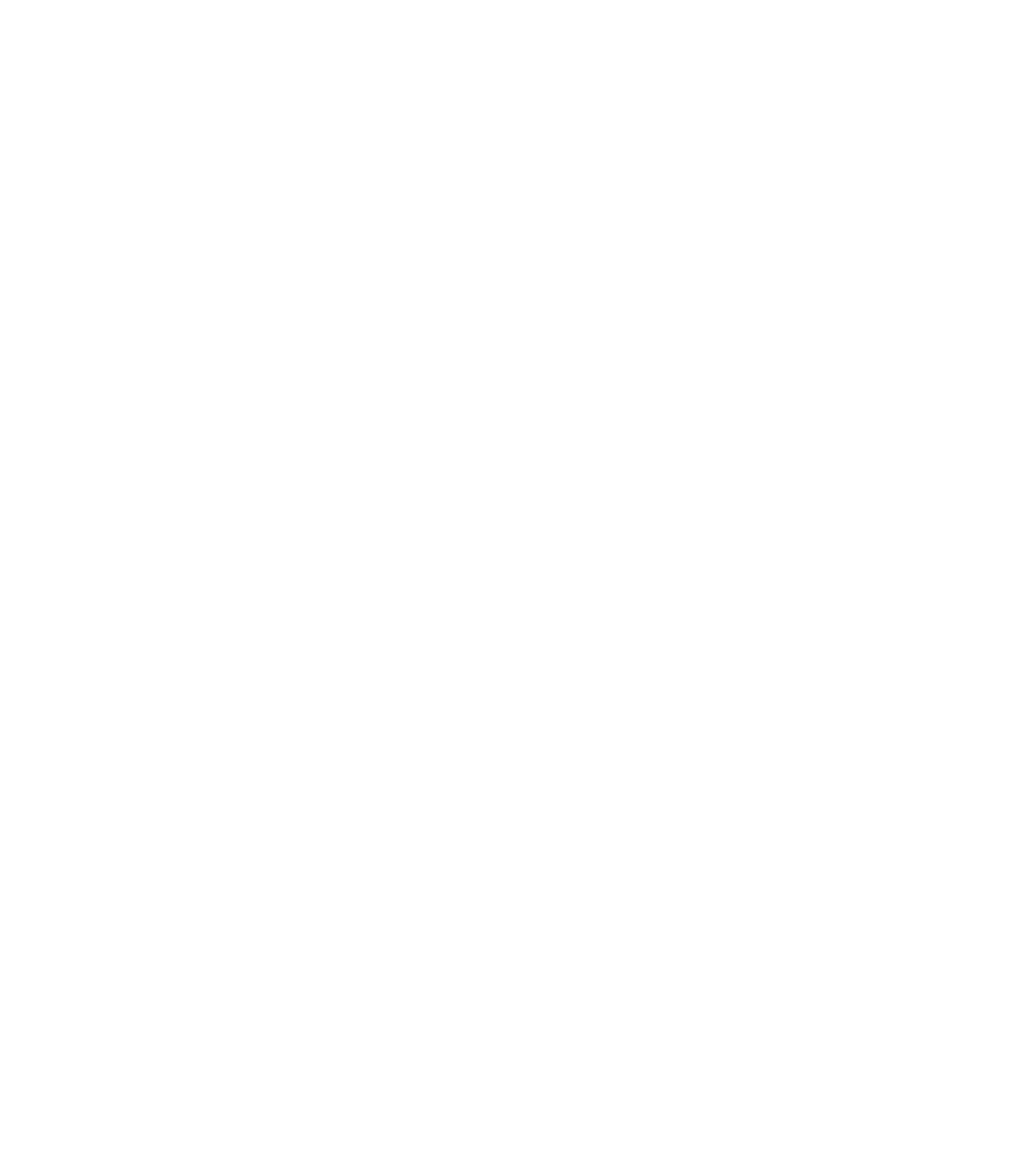
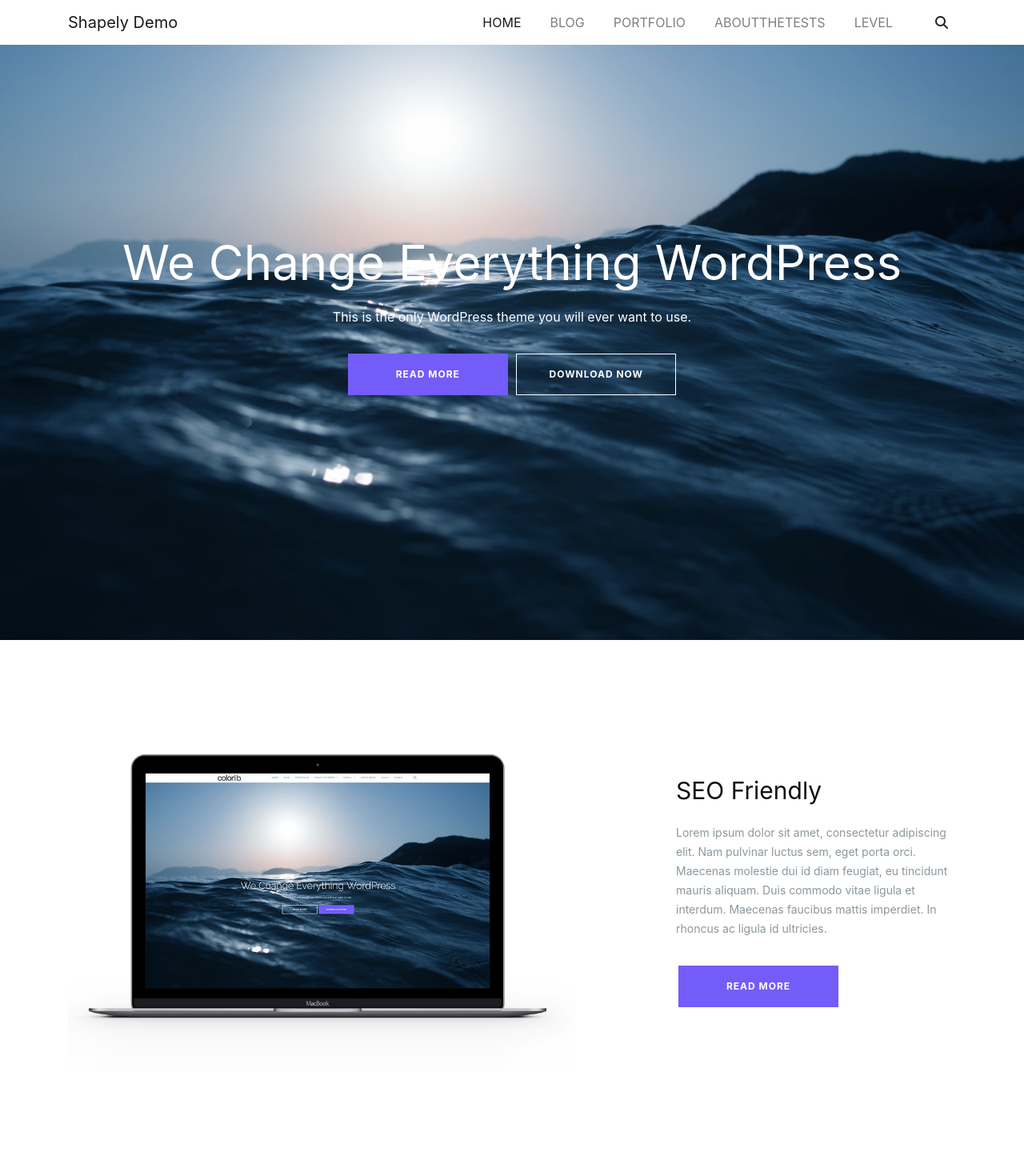
Before and after one commit to ahmed15reda/test_repo, a plain HTML site: page index.html in a window 1280 px wide. Shown: the whole page at 80% size. Before the commit the page ends 800 px from the top, so only its background shows below. Drawn offline with Linux system fonts and the light colour scheme.

Commit message:
Nav , Header and SEO section added

```diff
--- a/css/style.css
+++ b/css/style.css
@@ -0,0 +1,96 @@
+* {
+  padding: 0;
+  margin: 0;
+}
+
+a:hover {
+    text-decoration: none;
+}
+
+/* Start Navbar */
+.navbar {
+  background-color: white;
+}
+
+.nav-item {
+  padding: 0 10px;
+}
+.nav-link {
+  color: black;
+}
+.nav-item i {
+  line-height: 40px;
+  margin-left: 25px;
+  cursor: pointer;
+}
+
+/* End Navbar */
+
+/* Start Header */
+header {
+  background-image: url('../images/bg.jpg');
+  height: 100vh;
+  background-size: cover;
+  background-position: center;
+  color: white;
+}
+
+header h1 {
+  font-size: 60px;
+  line-height: 64px;
+  font-weight: 400;
+  margin-bottom: 24px;
+}
+
+header p {
+  font-weight: 400;
+  margin-bottom: 24px;
+}
+
+.btn {
+  padding: 13px 26px;
+  min-width: 200px;
+  line-height: 24px;
+  text-transform: uppercase;
+  letter-spacing: 1px;
+  border-radius: 0;
+  font-size: 12px;
+  font-weight: bold;
+  margin: 10px 3px;
+}
+
+.read {
+  background: #745cf9;
+  color: #fff;
+  border-color: #745cf9;
+}
+
+header .download {
+  color: #fff;
+  border-color: #fff;
+}
+/* End Header */
+
+.seo img {
+  width: 100%;
+}
+
+.seo .row {
+  padding: 100px 0;
+}
+
+.seo h3 {
+  font-size: 30px;
+  line-height: 33px;
+  font-weight: 400;
+  color: #0e1015;
+  margin-bottom: 24px;
+}
+
+.seo p {
+  font-weight: 400;
+  margin-bottom: 24px;
+  font-size: 14px;
+  color: #8c979e;
+  line-height: 24px;
+}
--- a/index.html
+++ b/index.html
@@ -1,4 +1,5 @@
 <html>
+
 <head>
     <link rel="stylesheet" href="css/bootstrap.min.css">
     <link rel="stylesheet" href="css/style.css">
@@ -7,10 +8,83 @@
     <script src="js/jquery-3.5.1.min.js"></script>
     <script src="js/popper.min.js"></script>
     <script src="js/bootstrap.min.js"></script>
+    <script src="https://kit.fontawesome.com/976938fa09.js" crossorigin="anonymous"></script>
+
 </head>
 
 <body>
+    <!-- Start Navbar -->
+    <nav class="navbar navbar-expand-lg navbar-light fixed-top w-100">
+        <div class="container">
+            <a class="navbar-brand" href="#">Shapely Demo</a>
+            <button class="navbar-toggler" type="button" data-bs-toggle="collapse"
+                data-bs-target="#navbarSupportedContent" aria-controls="navbarSupportedContent" aria-expanded="false"
+                aria-label="Toggle navigation">
+                <span class="navbar-toggler-icon"></span>
+            </button>
+            <div class="collapse navbar-collapse" id="navbarSupportedContent">
+                <ul class="navbar-nav ml-auto mb-2 mb-lg-0">
+                    <li class="nav-item">
+                        <a class="nav-link active" aria-current="page" href="#">HOME</a>
+                    </li>
+                    <li class="nav-item">
+                        <a class="nav-link" href="#">BLOG</a>
+                    </li>
+                    <li class="nav-item">
+                        <a class="nav-link" href="#">PORTFOLIO</a>
+                    </li>
+                    <li class="nav-item">
+                        <a class="nav-link" href="#">ABOUTTHETESTS</a>
+                    </li>
+                    <li class="nav-item">
+                        <a class="nav-link" href="#">LEVEL</a>
+                    </li>
+                    <li class="nav-item">
+                        <i class="fas fa-search"></i>
+                    </li>
+                </ul>
+            </div>
+        </div>
+    </nav>
+    <!-- End Navbar -->
+
+    <!-- Start Header -->
+    <header class="d-flex justify-content-center align-items-center">
+        <div class="header-content text-center">
+            <h1>We Change Everything WordPress</h1>
+            <p> This is the only WordPress theme you will ever want to use. </p>
+            <a class="btn btn-lg read" href="#">Read More</a>
+            <a class="btn btn-lg download" href="#">Download Now</a>
+        </div>
+    </header>
+    <!-- End Header -->
+
+    <!-- Start SEO Friendly -->
+    <section class="seo">
+        <div class="container">
+            <div class="row d-flex align-items-center">
+                    <div class="col-md-7 col-sm-6 mb-xs-24">
+                        <img class="img-responsive" alt="SEO Friendly" src="images/macbook-preview-flexible.jpg">
+                    </div>
+                    <div class="col-md-4 offset-md-1 col-sm-5 col-sm-offset-1">
+                        <div class="">
+                            <h3>SEO Friendly</h3>
+                            <div class="mb32">
+                                <p>Lorem ipsum dolor sit amet, consectetur adipiscing elit. Nam pulvinar luctus sem,
+                                    eget
+                                    porta orci. Maecenas molestie dui id diam feugiat, eu tincidunt mauris aliquam. Duis
+                                    commodo vitae ligula et interdum. Maecenas faucibus mattis imperdiet. In rhoncus ac
+                                    ligula id ultricies.</p>
+                            </div><a class="btn btn-lg read" href="#">Read more</a>
+                        </div>
+                    </div>
+            </div>
+        </div>
+
+    </section>
+    <!-- End SEO Friendly -->
 
 
 </body>
+
 </html>
```
Also changed, not shown: images/bg.jpg (added), images/macbook-preview-flexible.jpg (added). Lines whose indentation alone changed are shown as unchanged.
